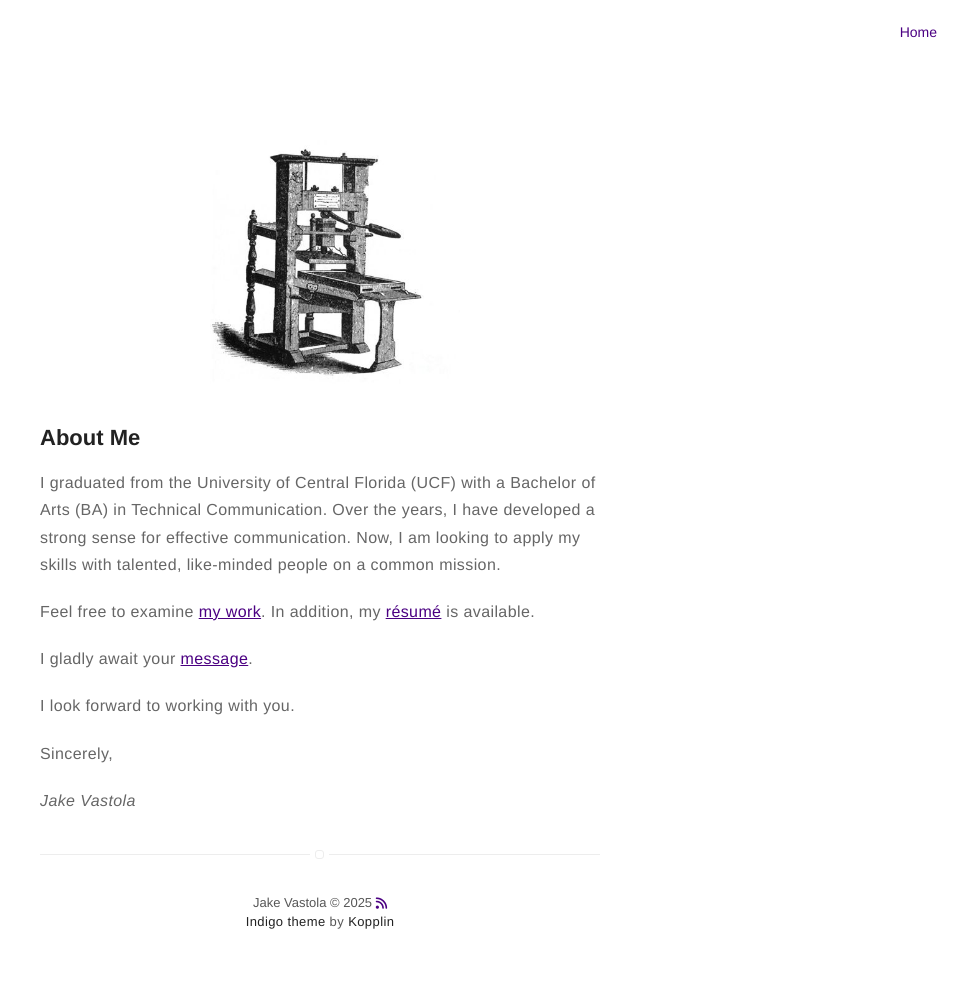
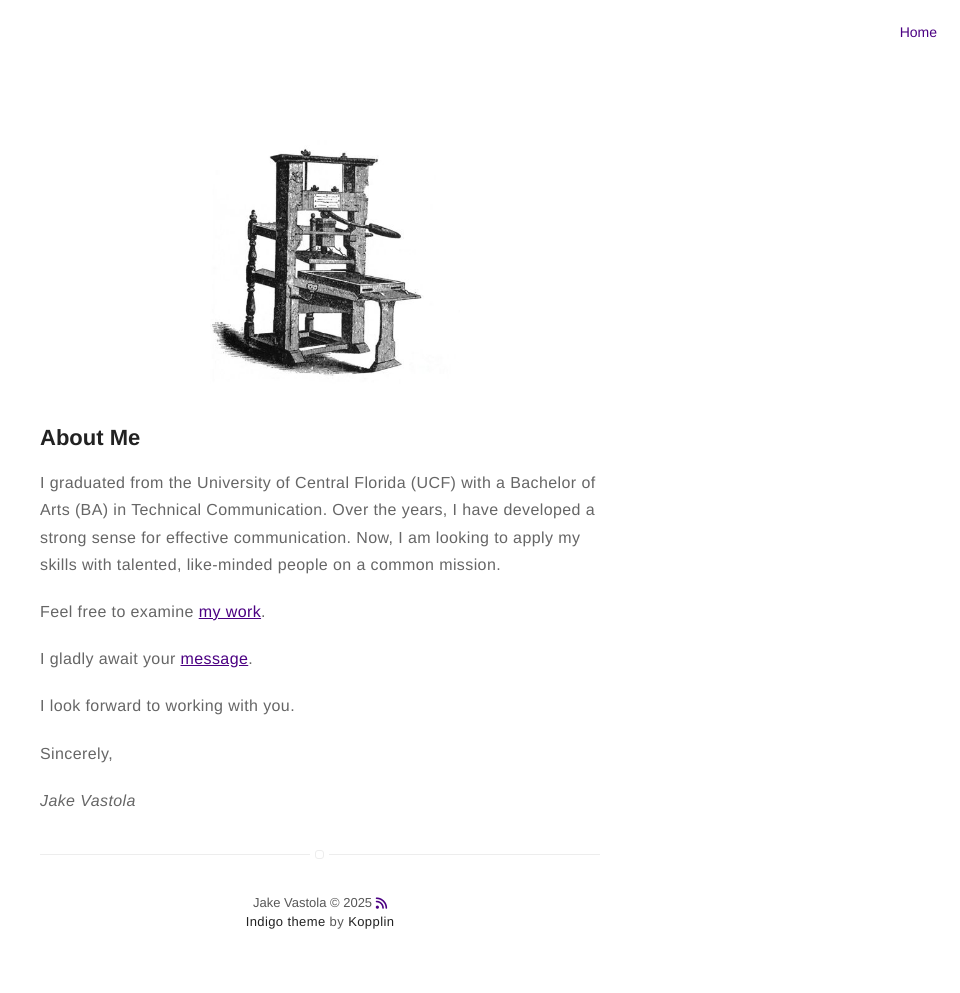
Before and after one commit to jakevastola/portfolio-site, a Jekyll site: the page built from about.md, in a window 1280 px wide. Shown: the whole page, without its empty margins (320-1280 px from the left). Built offline with Jekyll 4.4.1, drawn with Linux system fonts in a browser that asks for light colours; nearby versions of some CDN libraries.

Commit message:
Update about.md

```diff
--- a/about.md
+++ b/about.md
@@ -7,7 +7,7 @@ layout: page
 <h2>About Me</h2>
 <p>I graduated from the University of Central Florida (UCF) with a Bachelor of Arts (BA) in Technical Communication. Over the years, I have developed a strong sense for effective communication. Now, I am looking to apply my skills with talented, like-minded people on a common mission.</p>
 
-<p>Feel free to examine <a href="https://www.jakevastola.com/">my work</a>. In addition, my <a href="https://drive.google.com/file/d/1g5bHkGBjQHxM0_7p3MaJWsCaqdzjp9JR/view?usp=sharing">résumé</a> is available.</p>
+<p>Feel free to examine <a href="https://www.jakevastola.com/">my work</a>.
 
 <p>I gladly await your  <a href="mailto:vastola.jake@gmail.com">message</a>.</p>
 
```
